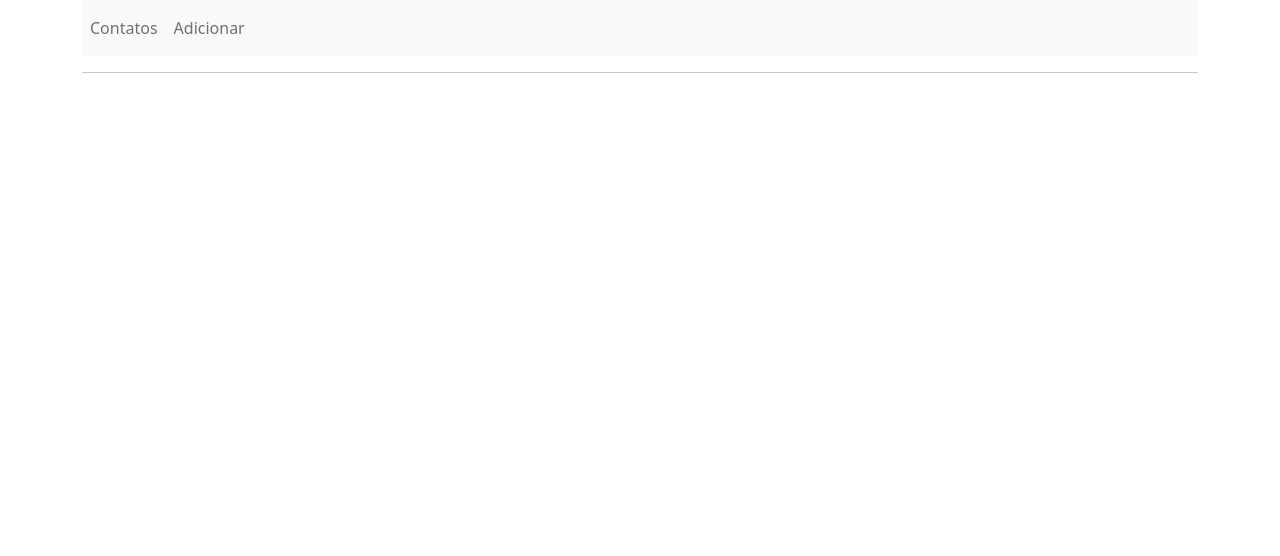
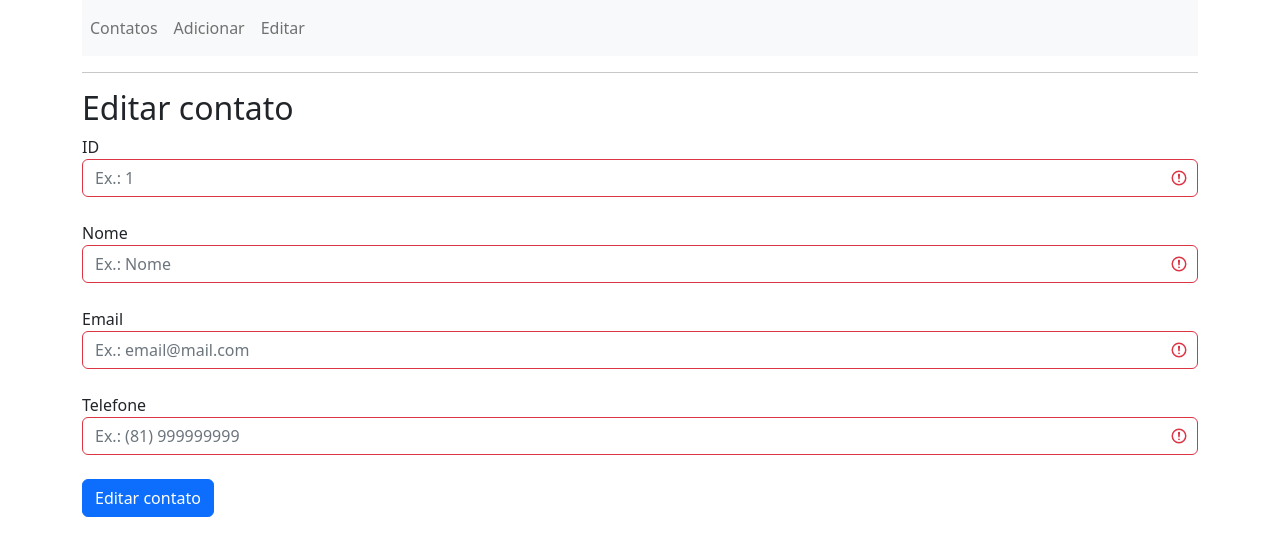
Before and after one commit to Glysonn/BLUETechnology, a Vue app in the folder VUE.JS/: page /editar in a window 1280 px wide. Before the commit this address had no page. Shown: the top 556 px of the page. Built offline with nearby package versions, Linux system fonts and the light colour scheme.

Commit message:
Adicionando editar contatos

```diff
--- a/VUE.JS/src/App.vue
+++ b/VUE.JS/src/App.vue
@@ -8,6 +8,9 @@
         <li class="nav-item">
         <router-link to="/adicionar" class="nav-link">Adicionar</router-link>
         </li>
+        <li class="nav-item">
+        <router-link to="/editar" class="nav-link">Editar</router-link>
+        </li>
       </ul>
     </nav>
     <hr>
--- /dev/null
+++ b/VUE.JS/src/components/FormEditarContato.vue
@@ -0,0 +1,52 @@
+<template>
+    <div class="form-group">
+        <h2>Editar contato</h2>
+        <form class="was-validated" @submit.prevent="postData">
+            <label for="IdContato"> ID</label>  <br>
+                <input type="number" min="1" name="IdContato" id="IdContato" v-model="form.id" class="form-control" placeholder="Ex.: 1" required>
+            <br>
+            <label for="NomeContato"> Nome</label>  <br>
+                <input type="text" name="NomeContato" id="NomeContato" v-model="form.nome" class="form-control" placeholder="Ex.: Nome" pattern="[a-zA-Z\s]+" required>
+            <br>
+            <label for="EmailContato"> Email</label>  <br>
+                <input type="email" name="EmailContato" id="EmailContato" v-model="form.email"  class="form-control" placeholder="Ex.: email@mail.com" required>
+            <br>
+            <label for="TelefoneContato"> Telefone</label>  <br>
+                <input type="tel" name="TelefoneContato" id="TelefoneContato" v-model="form.numero"  class="form-control" placeholder= "Ex.: (81) 999999999" pattern="^\([1-9]{2}\) (?:[2-8]|9[1-9])[0-9]{3}\-[0-9]{4}$" required>
+            <br>
+            <input type="submit" value="Editar contato" class="btn btn-primary" @click="putData(form.id)"/>
+        </form>
+    </div>
+</template>
+
+<script>
+
+import axios from 'axios'
+
+export default{
+    name: 'FormEditarContato',
+    data() {
+        return {
+            contato: [],
+            form: {
+                id: '',
+                nome: '',
+                email: '',
+                numero: '',
+            }
+        }
+    },
+    methods: {
+        putData(id) {
+            axios.put(`https://localhost:7296/Contato/update/${id}`, this.form)
+            .then(() => {
+                alert("Dados atualizados!")
+            })
+            .catch((error) => {
+                alert(error)
+            });
+        }
+
+    }
+}
+</script>
--- a/VUE.JS/src/components/TBodyContatos.vue
+++ b/VUE.JS/src/components/TBodyContatos.vue
@@ -2,14 +2,10 @@
     <tbody>
         <tr v-for="(pessoa, index) in contatos" :key="pessoa.id">
             <th scope="row">{{ ++index }}</th>
+            <td v-text="pessoa.id"></td>
             <td v-text="pessoa.nome"></td>
             <td v-text="pessoa.email"></td>
             <td v-text="pessoa.numero"></td>
-            <td>
-                <a href="#">Detalhes</a> &nbsp;
-                <a>Editar</a> &nbsp;
-                <a href="#" @click="deleteData(pessoa.id)">Apagar</a> &nbsp;
-            </td>
         </tr>
     </tbody>
 </template>
@@ -29,8 +25,7 @@ export default {
     },
     methods:{
         getData() {
-            const apiUrl = 'https://localhost:7296/contato';
-            axios.get(apiUrl)
+            axios.get('https://localhost:7296/Contato')
             .then(response => response.data)
             .then(data => {
                 this.contatos = data.sort()
--- a/VUE.JS/src/components/TabelaContatos.vue
+++ b/VUE.JS/src/components/TabelaContatos.vue
@@ -4,6 +4,7 @@
             <thead>
                 <tr>
                     <th scope="col">#</th>
+                    <th scope="col">ID</th>
                     <th scope="col">Nome</th>
                     <th scope="col">Email</th>
                     <th scope="col">Telefone</th>
--- a/VUE.JS/src/router/index.js
+++ b/VUE.JS/src/router/index.js
@@ -10,7 +10,12 @@ const routes = [
   {
     path: '/adicionar',
     name: 'adicionar',
-    component: () => import(/* webpackChunkName: "about" */ '../views/AdicionarView.vue')
+    component: () => import('../views/AdicionarView.vue')
+   },
+   {
+    path: '/editar',
+    name: 'editar',
+    component: () => import('../views/EditarView.vue')
    }
 ]
 
--- /dev/null
+++ b/VUE.JS/src/views/EditarView.vue
@@ -0,0 +1,15 @@
+<template>
+    <div>
+        <FormEditarContato />
+    </div>
+</template>
+
+<script>
+import FormEditarContato from '@/components/FormEditarContato.vue';
+export default{
+    name: 'EditarView',
+    components: {
+        FormEditarContato
+    }
+}
+</script>
--- a/VUE.JS/src/views/HomeView.vue
+++ b/VUE.JS/src/views/HomeView.vue
@@ -7,7 +7,8 @@
 </template>
 
 <script>
-import BtnAddContato from '@/components/BtnAddContato.vue'
+import BtnAddContato from '@/components/BtnCRUD/BtnAddContato.vue';
+
 import TabelaContatos from '@/components/TabelaContatos.vue'
 export default{
   name: 'HomeView',
```
Also changed, not shown: VUE.JS/src/components/BtnCRUD/BtnAddContato.vue (renamed from VUE.JS/src/components/BtnAddContato.vue).
